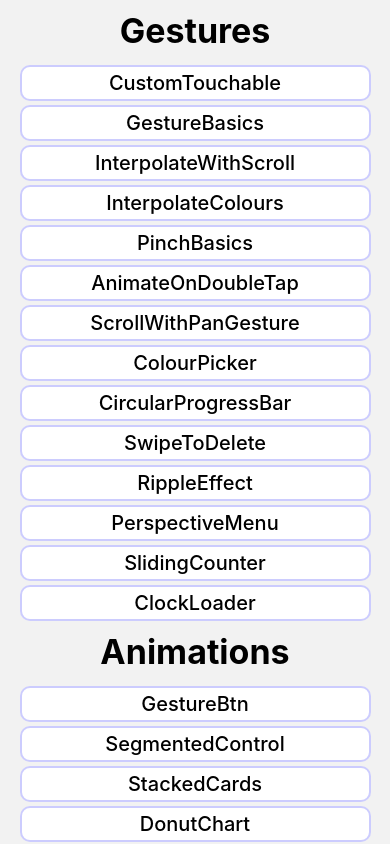
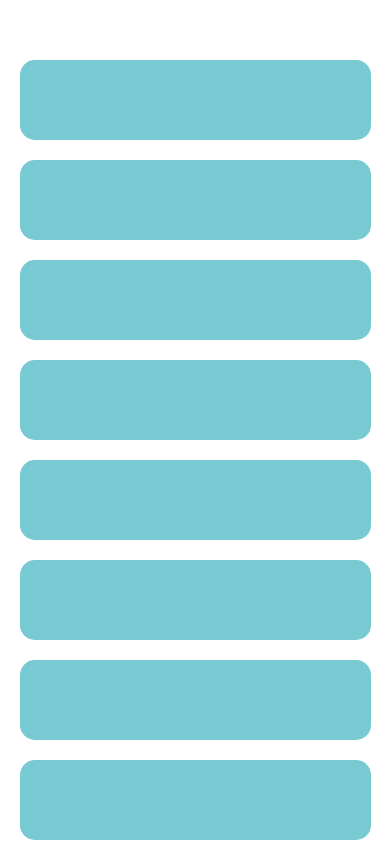
Before and after one commit to jonqwerty/animation, a React Native app: screen /AnimatedFlatList in a window 390 px wide. Built offline with nearby package versions, Linux system fonts and the light colour scheme.

Commit message:
add two more animations

```diff
--- a/src/common/types.ts
+++ b/src/common/types.ts
@@ -21,6 +21,8 @@ export enum Screen {
   PerspectiveMenu = 'PerspectiveMenu',
   SlidingCounter = 'SlidingCounter',
   ClockLoader = 'ClockLoader',
+  MagicScrollLayout = 'MagicScrollLayout',
+  AnimatedFlatList = 'AnimatedFlatList',
 }
 
 export type RootStackParamList = {
@@ -44,6 +46,8 @@ export type RootStackParamList = {
   PerspectiveMenu: {};
   SlidingCounter: {};
   ClockLoader: {};
+  MagicScrollLayout: {};
+  AnimatedFlatList: {};
 };
 
 export type RootRouteProps<RouteName extends keyof RootStackParamList> =
--- a/src/navigation/AppNavigator.tsx
+++ b/src/navigation/AppNavigator.tsx
@@ -22,6 +22,8 @@ import RippleEffectScreen from '../screens/RippleEffectScreen';
 import PerspectiveMenuScreen from '../screens/PerspectiveMenuScreen';
 import SlidingCounterScreen from '../screens/SlidingCounterScreen';
 import ClockLoaderScreen from '../screens/ClockLoaderScreen';
+import MagicScrollLayoutScreen from '../screens/MagicScrollLayoutScreen';
+import AnimatedFlatListScreen from '../screens/AnimatedFlatListScreen';
 
 const Stack = createNativeStackNavigator();
 
@@ -228,6 +230,26 @@ const Routes = () => {
           }
         }
       />
+      <Stack.Screen
+        name="MagicScrollLayout"
+        component={MagicScrollLayoutScreen}
+        options={
+          {
+            // gestureEnabled: false,
+            // animation: 'none',
+          }
+        }
+      />
+      <Stack.Screen
+        name="AnimatedFlatList"
+        component={AnimatedFlatListScreen}
+        options={
+          {
+            // gestureEnabled: false,
+            // animation: 'none',
+          }
+        }
+      />
     </Stack.Navigator>
   );
 };
--- /dev/null
+++ b/src/screens/AnimatedFlatListScreen.tsx
@@ -0,0 +1,80 @@
+import {FlatList, StyleSheet, Text, View, ViewToken} from 'react-native';
+import React from 'react';
+import Animated, {
+  useAnimatedStyle,
+  useSharedValue,
+  withTiming,
+} from 'react-native-reanimated';
+
+const data = new Array(50).fill(0).map((_, index) => ({id: index}));
+
+type ListItemProps = {
+  viewableItems: Animated.SharedValue<ViewToken[]>;
+  item: {
+    id: number;
+  };
+};
+
+const ListItem: React.FC<ListItemProps> = React.memo(
+  ({item, viewableItems}) => {
+    const rStyle = useAnimatedStyle(() => {
+      const isVisible = Boolean(
+        viewableItems.value
+          .filter(item => item.isViewable)
+          .find(viewableItem => viewableItem.item.id === item.id),
+      );
+
+      return {
+        opacity: withTiming(isVisible ? 1 : 0),
+        transform: [
+          {
+            scale: withTiming(isVisible ? 1 : 0.6),
+          },
+        ],
+      };
+    }, []);
+
+    return (
+      <Animated.View
+        style={[
+          {
+            height: 80,
+            width: '90%',
+            backgroundColor: '#78CAD2',
+            alignSelf: 'center',
+            borderRadius: 15,
+            marginTop: 20,
+          },
+          rStyle,
+        ]}
+      />
+    );
+  },
+);
+
+const AnimatedFlatListScreen = () => {
+  const viewableItems = useSharedValue<ViewToken[]>([]);
+  return (
+    <View style={styles.container}>
+      <FlatList
+        data={data}
+        contentContainerStyle={{paddingTop: 40}}
+        onViewableItemsChanged={({viewableItems: vItems}) => {
+          viewableItems.value = vItems;
+        }}
+        renderItem={({item}) => {
+          return <ListItem item={item} viewableItems={viewableItems} />;
+        }}
+      />
+    </View>
+  );
+};
+
+export default AnimatedFlatListScreen;
+
+const styles = StyleSheet.create({
+  container: {
+    flex: 1,
+    backgroundColor: '#fff',
+  },
+});
--- a/src/screens/ListScreen.tsx
+++ b/src/screens/ListScreen.tsx
@@ -123,6 +123,20 @@ const ListScreen: FC = () => {
           }}>
           ClockLoader
         </Text>
+        <Text
+          style={styles.item}
+          onPress={() => {
+            navigation.navigate(Screen.MagicScrollLayout, {});
+          }}>
+          MagicScrollLayout
+        </Text>
+        <Text
+          style={styles.item}
+          onPress={() => {
+            navigation.navigate(Screen.AnimatedFlatList, {});
+          }}>
+          AnimatedFlatList
+        </Text>
 
         <Text style={{fontSize: 34, fontWeight: 'bold', marginVertical: 10}}>
           Animations
--- /dev/null
+++ b/src/screens/MagicScrollLayoutScreen.tsx
@@ -0,0 +1,102 @@
+import {
+  ScrollView,
+  StyleSheet,
+  Text,
+  TouchableOpacity,
+  View,
+} from 'react-native';
+import React, {useCallback, useEffect, useRef, useState} from 'react';
+import Animated, { FadeIn, FadeOut, Layout } from 'react-native-reanimated';
+
+const LIST_ITEM_COLOR = '#1798DE';
+
+interface Item {
+  id: number;
+}
+
+const MagicScrollLayoutScreen = () => {
+  const initialMode = useRef<boolean>(true);
+
+  useEffect(() => {
+    initialMode.current = false;
+  }, []);
+
+  // new Array(5).fill(0).map((_, index) => ({ id: index }))
+  const [items, setItems] = useState<Item[]>(
+    new Array(5).fill(0).map((_, index) => ({id: index})),
+  );
+
+  const onAdd = useCallback(() => {
+    setItems(currentItems => {
+      const nextItemId = (currentItems[currentItems.length - 1]?.id ?? 0) + 1;
+      return [...currentItems, {id: nextItemId}];
+    });
+  }, []);
+
+  const onDelete = useCallback((itemId: number) => {
+    setItems(currentItems => {
+      return currentItems.filter(item => item.id !== itemId);
+    });
+  }, []);
+  return (
+    <View style={styles.container}>
+      <TouchableOpacity style={styles.floatingButton} onPress={onAdd}>
+        <Text style={{color: 'white', fontSize: 40}}>+</Text>
+      </TouchableOpacity>
+      <ScrollView
+        style={{flex: 1}}
+        contentContainerStyle={{paddingVertical: 50}}>
+        {items.map((item, index) => {
+          return (
+            <Animated.View
+              key={item.id}
+              entering={
+                initialMode.current ? FadeIn.delay(100 * index) : FadeIn
+              }
+              exiting={FadeOut}
+              layout={Layout.delay(100)}
+              onTouchEnd={() => onDelete(item.id)}
+              style={styles.listItem}
+            />
+          );
+        })}
+      </ScrollView>
+    </View>
+  );
+};
+
+export default MagicScrollLayoutScreen;
+
+const styles = StyleSheet.create({
+  container: {
+    flex: 1,
+    backgroundColor: '#fff',
+  },
+  listItem: {
+    height: 100,
+    backgroundColor: LIST_ITEM_COLOR,
+    width: '90%',
+    marginVertical: 10,
+    borderRadius: 20,
+    alignSelf: 'center',
+    // Shadow on Android
+    elevation: 5,
+    // Shadow on iOS
+    shadowColor: 'black',
+    shadowOpacity: 0.15,
+    shadowOffset: {width: 0, height: 10},
+    shadowRadius: 20,
+  },
+  floatingButton: {
+    width: 80,
+    aspectRatio: 1,
+    backgroundColor: 'black',
+    borderRadius: 40,
+    position: 'absolute',
+    bottom: 50,
+    right: '5%',
+    zIndex: 10,
+    alignItems: 'center',
+    justifyContent: 'center',
+  },
+});
```
